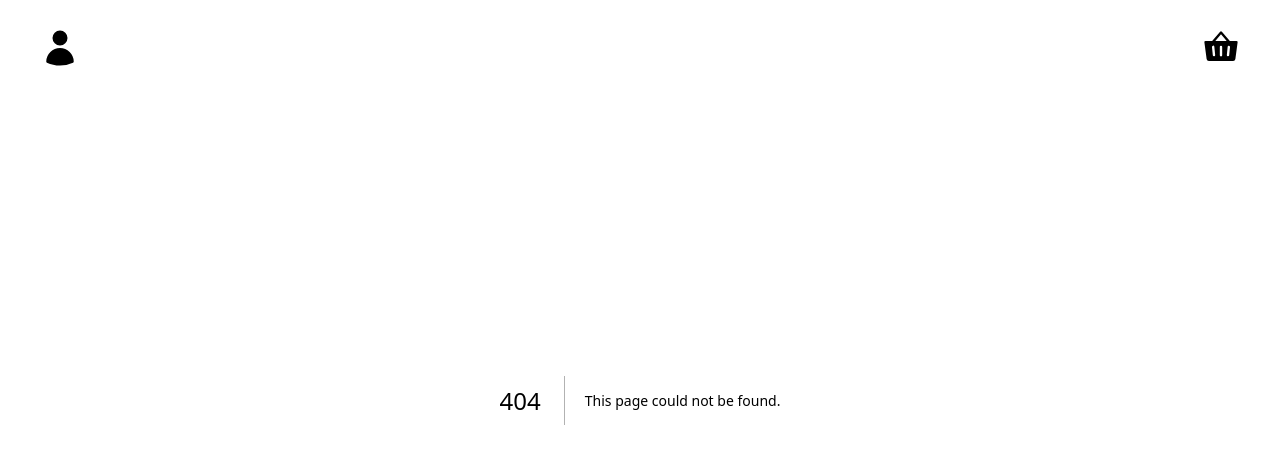
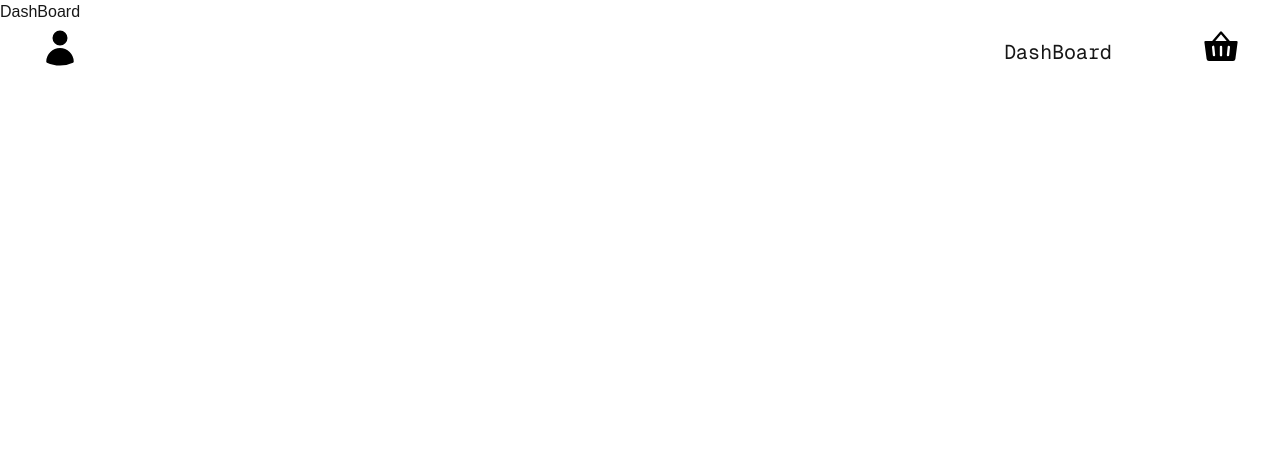
Before and after one commit to narendra-create/Best-Fullstack-Projects, a Next.js app in the folder Local-Bite/client/: page /VendorTools/Dashboard in a window 1280 px wide. Before the commit this address had no page. Shown: the top 464 px of the page. Built offline with nearby package versions, Linux system fonts and the light colour scheme.

Commit message:
FEAT: Added Dashboard button and styled navbar

```diff
--- /dev/null
+++ b/Local-Bite/client/app/VendorTools/Dashboard/page.js
@@ -0,0 +1,9 @@
+import React from 'react'
+
+const DashBoard = () => {
+  return (
+    <div>DashBoard</div>
+  )
+}
+
+export default DashBoard
--- a/Local-Bite/client/app/components/Navbar/page.js
+++ b/Local-Bite/client/app/components/Navbar/page.js
@@ -14,7 +14,7 @@ const Navbar = () => {
     return (
         <nav className='w-full h-24 absolute z-40 top-0 '>
             <div className='w-full px-10 mx-auto h-24 flex justify-between items-center'>
-                <div><Link href={'/components/Register'} className='cursor-pointer'><svg xmlns="http://www.w3.org/2000/svg" viewBox="0 0 24 24" fill={bgcolor} className="size-10">
+                <div><Link href={'/components/Register'} ><svg xmlns="http://www.w3.org/2000/svg" viewBox="0 0 24 24" fill={bgcolor} className='cursor-pointer transition-all ease-in-out duration-200 hover:scale-108 size-10'>
                     <path fillRule="evenodd" d="M7.5 6a4.5 4.5 0 1 1 9 0 4.5 4.5 0 0 1-9 0ZM3.751 20.105a8.25 8.25 0 0 1 16.498 0 .75.75 0 0 1-.437.695A18.683 18.683 0 0 1 12 22.5c-2.786 0-5.433-.608-7.812-1.7a.75.75 0 0 1-.437-.695Z" clipRule="evenodd" />
                 </svg></Link>
                 </div>
@@ -31,7 +31,13 @@ const Navbar = () => {
                         )}
                     </div>
                 )}
-                <div><Link href={'/components/Cart'}><svg className='cursor-pointer' xmlns="http://www.w3.org/2000/svg" width="38" height="38" fill={bgcolor} viewBox="0 0 256 256"><path d="M238,82.73A8,8,0,0,0,232,80H187.63L134,18.73a8,8,0,0,0-12,0L68.37,80H24a8,8,0,0,0-7.93,9.06L31.14,202.12A16.06,16.06,0,0,0,47,216H209a16.06,16.06,0,0,0,15.86-13.88L239.93,89.06A8,8,0,0,0,238,82.73ZM81.6,184a7.32,7.32,0,0,1-.81,0,8,8,0,0,1-8-7.2l-5.6-56a8,8,0,0,1,15.92-1.6l5.6,56A8,8,0,0,1,81.6,184Zm54.4-8a8,8,0,0,1-16,0V120a8,8,0,0,1,16,0ZM89.63,80,128,36.15,166.37,80Zm99.13,40.8-5.6,56a8,8,0,0,1-7.95,7.2,7.32,7.32,0,0,1-.81,0,8,8,0,0,1-7.16-8.76l5.6-56a8,8,0,0,1,15.92,1.6Z"></path></svg></Link></div>
+                <div className='flex gap-16 items-center justify-center'>
+                    <Link href={'/VendorTools/Dashboard'}>
+                        <div className='text-xl border-2 border-white py-2 px-6 transition-all ease-in-out duration-200 cursor-pointer hover:scale-101 hover:bg-hero-bg hover:text-black rounded-2xl mt-2 font-mono'>DashBoard</div>
+                    </Link>
+                    <Link href={'/components/Cart'}><svg className='cursor-pointer transition-all ease-in-out duration-200 hover:scale-108' xmlns="http://www.w3.org/2000/svg" width="38" height="38" fill={bgcolor} viewBox="0 0 256 256"><path d="M238,82.73A8,8,0,0,0,232,80H187.63L134,18.73a8,8,0,0,0-12,0L68.37,80H24a8,8,0,0,0-7.93,9.06L31.14,202.12A16.06,16.06,0,0,0,47,216H209a16.06,16.06,0,0,0,15.86-13.88L239.93,89.06A8,8,0,0,0,238,82.73ZM81.6,184a7.32,7.32,0,0,1-.81,0,8,8,0,0,1-8-7.2l-5.6-56a8,8,0,0,1,15.92-1.6l5.6,56A8,8,0,0,1,81.6,184Zm54.4-8a8,8,0,0,1-16,0V120a8,8,0,0,1,16,0ZM89.63,80,128,36.15,166.37,80Zm99.13,40.8-5.6,56a8,8,0,0,1-7.95,7.2,7.32,7.32,0,0,1-.81,0,8,8,0,0,1-7.16-8.76l5.6-56a8,8,0,0,1,15.92,1.6Z"></path></svg>
+                    </Link>
+                </div>
             </div>
         </nav>
     )
```
Also changed, not shown: 1 other file (tests, documents, lock files or other folders).
